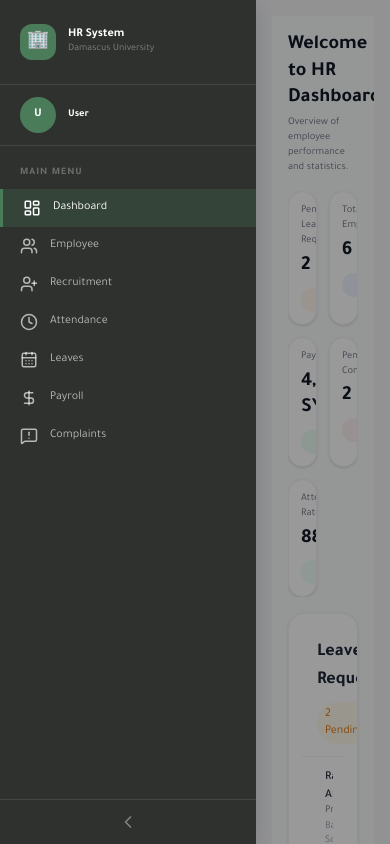
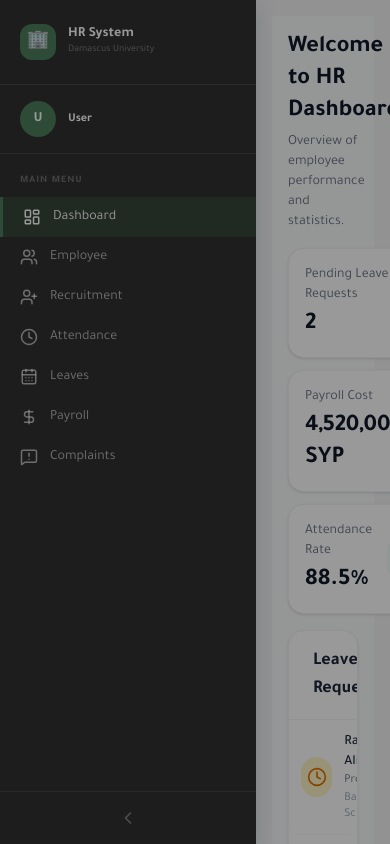
Before and after one commit to sanam2025/HR-system-, a React (Vite) app: page /Hr in a window 390 px wide. Built offline with nearby package versions, Linux system fonts and the light colour scheme.

Commit message:
some  edit im formPostJop

```diff
--- a/src/index.css
+++ b/src/index.css
@@ -75,138 +75,32 @@
 }
 
 /* ========================================
-   RESPONSIVE BREAKPOINTS
-   ======================================== */
-:root {
-  --breakpoint-xs: 480px;
-  --breakpoint-sm: 640px;
-  --breakpoint-md: 768px;
-  --breakpoint-lg: 1024px;
-  --breakpoint-xl: 1280px;
-  --breakpoint-2xl: 1536px;
-}
-
-/* ========================================
    RESPONSIVE STATS CARDS GRID
    ======================================== */
-/* قاعدة واحدة تشتغل على جميع البطاقات */
-.stats-grid,
-.grid-cols-1.md\:grid-cols-2.lg\:grid-cols-4,
-.grid-cols-1.md\:grid-cols-2.lg\:grid-cols-5,
-.grid-cols-1.sm\:grid-cols-2.lg\:grid-cols-4 {
-  display: grid !important;
-  gap: 1rem !important;
-}
-
-/* موبايل صغير */
-@media (max-width: 480px) {
+@media (max-width: 640px) {
   .stats-grid,
   .grid-cols-1.md\:grid-cols-2.lg\:grid-cols-4,
-  .grid-cols-1.md\:grid-cols-2.lg\:grid-cols-5,
-  .grid-cols-1.sm\:grid-cols-2.lg\:grid-cols-4 {
+  .grid-cols-1.md\:grid-cols-2.lg\:grid-cols-5 {
     grid-template-columns: repeat(2, 1fr) !important;
     gap: 0.75rem !important;
   }
 }
 
-/* موبايل متوسط */
-@media (min-width: 481px) and (max-width: 640px) {
+@media (min-width: 641px) and (max-width: 1024px) {
   .stats-grid,
   .grid-cols-1.md\:grid-cols-2.lg\:grid-cols-4,
-  .grid-cols-1.md\:grid-cols-2.lg\:grid-cols-5,
-  .grid-cols-1.sm\:grid-cols-2.lg\:grid-cols-4 {
-    grid-template-columns: repeat(2, 1fr) !important;
+  .grid-cols-1.md\:grid-cols-2.lg\:grid-cols-5 {
+    grid-template-columns: repeat(3, 1fr) !important;
     gap: 1rem !important;
   }
 }
 
-/* تابلت */
-@media (min-width: 641px) and (max-width: 1024px) {
+@media (min-width: 1025px) {
   .stats-grid,
   .grid-cols-1.md\:grid-cols-2.lg\:grid-cols-4,
-  .grid-cols-1.md\:grid-cols-2.lg\:grid-cols-5,
-  .grid-cols-1.sm\:grid-cols-2.lg\:grid-cols-4 {
-    grid-template-columns: repeat(3, 1fr) !important;
+  .grid-cols-1.md\:grid-cols-2.lg\:grid-cols-5 {
+    grid-template-columns: repeat(5, 1fr) !important;
     gap: 1.25rem !important;
-  }
-}
-
-/* ديسكتوب */
-@media (min-width: 1025px) and (max-width: 1280px) {
-  .stats-grid,
-  .grid-cols-1.md\:grid-cols-2.lg\:grid-cols-4,
-  .grid-cols-1.md\:grid-cols-2.lg\:grid-cols-5,
-  .grid-cols-1.sm\:grid-cols-2.lg\:grid-cols-4 {
-    grid-template-columns: repeat(4, 1fr) !important;
-    gap: 1.25rem !important;
-  }
-}
-
-/* شاشة كبيرة */
-@media (min-width: 1281px) {
-  .stats-grid,
-  .grid-cols-1.md\:grid-cols-2.lg\:grid-cols-4,
-  .grid-cols-1.md\:grid-cols-2.lg\:grid-cols-5,
-  .grid-cols-1.sm\:grid-cols-2.lg\:grid-cols-4 {
-    grid-template-columns: repeat(5, 1fr) !important;
-    gap: 1.5rem !important;
-  }
-}
-
-/* ========================================
-   RESPONSIVE STATS CARD STYLES
-   ======================================== */
-.stat-card,
-.bg-white.rounded-2xl,
-.bg-white.rounded-xl {
-  width: 100% !important;
-  min-width: 0 !important;
-  overflow: hidden !important;
-}
-
-/* موبايل صغير */
-@media (max-width: 480px) {
-  .stat-card,
-  .bg-white.rounded-2xl,
-  .bg-white.rounded-xl {
-    padding: 0.75rem !important;
-  }
-
-  .stat-card-title,
-  .text-sm.text-gray-500 {
-    font-size: 0.65rem !important;
-    margin-bottom: 0.25rem !important;
-  }
-
-  .stat-card-value,
-  .text-2xl.font-bold,
-  .text-3xl.font-bold {
-    font-size: 1rem !important;
-  }
-
-  .stat-card-icon,
-  .p-3.rounded-2xl {
-    padding: 0.5rem !important;
-  }
-
-  .stat-card-icon svg,
-  .p-3.rounded-2xl svg {
-    width: 1rem !important;
-    height: 1rem !important;
-  }
-}
-
-/* موبايل متوسط */
-@media (min-width: 481px) and (max-width: 640px) {
-  .stat-card,
-  .bg-white.rounded-2xl,
-  .bg-white.rounded-xl {
-    padding: 1rem !important;
-  }
-
-  .stat-card-value,
-  .text-2xl.font-bold {
-    font-size: 1.25rem !important;
   }
 }
 
@@ -225,14 +119,12 @@
   input[type="text"],
   select {
     width: 100% !important;
-    min-width: auto !important;
   }
 }
 
 /* ========================================
    RESPONSIVE TABLES
    ======================================== */
-/* شاشات تابلت وأصغر */
 @media (max-width: 768px) {
   .overflow-x-auto {
     overflow-x: auto !important;
@@ -242,93 +134,6 @@
   .w-full {
     min-width: 600px !important;
   }
-
-  th,
-  td {
-    white-space: nowrap !important;
-  }
-}
-
-/* موبايل صغير - تحويل الجدول إلى بطاقات */
-@media (max-width: 480px) {
-  .data-table thead,
-  table thead {
-    display: none !important;
-  }
-
-  .data-table tbody tr,
-  table tbody tr {
-    display: block !important;
-    margin-bottom: 1rem !important;
-    border: 1px solid #e5e7eb !important;
-    border-radius: 0.75rem !important;
-    background: white !important;
-    padding: 0.5rem !important;
-  }
-
-  .data-table tbody td,
-  table tbody td {
-    display: flex !important;
-    justify-content: space-between !important;
-    align-items: center !important;
-    padding: 0.5rem 0.75rem !important;
-    border-bottom: 1px solid #e5e7eb !important;
-    white-space: normal !important;
-  }
-
-  .data-table tbody td:last-child,
-  table tbody td:last-child {
-    border-bottom: none !important;
-  }
-}
-
-/* ========================================
-   RESPONSIVE SIDEBAR
-   ======================================== */
-@media (max-width: 768px) {
-  .sidebar {
-    transform: translateX(100%);
-    transition: transform 0.3s ease;
-  }
-
-  .sidebar.mobile-open {
-    transform: translateX(0);
-  }
-
-  .sidebar-open,
-  .sidebar-closed {
-    width: 260px !important;
-  }
-
-  .sidebar-overlay {
-    position: fixed;
-    inset: 0;
-    background: rgba(0, 0, 0, 0.5);
-    z-index: 40;
-  }
-}
-
-/* ========================================
-   RESPONSIVE TYPOGRAPHY
-   ======================================== */
-@media (max-width: 640px) {
-  h1,
-  .text-2xl.font-bold {
-    font-size: 1.25rem !important;
-  }
-
-  h2,
-  .text-xl.font-semibold {
-    font-size: 1.125rem !important;
-  }
-
-  .text-sm {
-    font-size: 0.75rem !important;
-  }
-
-  .text-xs {
-    font-size: 0.65rem !important;
-  }
 }
 
 /* ========================================
@@ -337,16 +142,6 @@
 @media (max-width: 640px) {
   .p-6 {
     padding: 1rem !important;
-  }
-
-  .px-6 {
-    padding-left: 1rem !important;
-    padding-right: 1rem !important;
-  }
-
-  .py-4 {
-    padding-top: 0.75rem !important;
-    padding-bottom: 0.75rem !important;
   }
 
   .gap-5 {
@@ -359,53 +154,20 @@
 }
 
 /* ========================================
-   RESPONSIVE MODAL
-   ======================================== */
-@media (max-width: 640px) {
-  .fixed.inset-0 .bg-white.rounded-2xl {
-    width: 95% !important;
-    margin: 1rem !important;
-    max-height: calc(100vh - 2rem) !important;
-  }
-}
-
-/* ========================================
-   FIX FOR OVERFLOW ISSUES
+   UTILITIES
    ======================================== */
 .container,
-main,
-div[class*="p-"],
-div[class*="m-"] {
+main {
   max-width: 100% !important;
   overflow-x: hidden !important;
 }
 
-/* منع أي عنصر من الخروج عن الحاوية */
 img,
-svg,
-video,
-canvas {
+svg {
   max-width: 100% !important;
   height: auto !important;
 }
 
-/* تحسين عرض البطاقات */
-.flex.items-center.justify-between {
-  gap: 0.5rem !important;
-  flex-wrap: wrap !important;
-}
-
-@media (max-width: 480px) {
-  .flex.items-center.justify-between {
-    flex-direction: column !important;
-    align-items: flex-start !important;
-  }
-}
-
-/* ========================================
-   CLEAN & MINIMAL STYLES
-   ======================================== */
-/* إزالة أي تأثيرات غير مرغوب فيها */
 *:focus {
   outline: none !important;
 }
@@ -413,28 +175,9 @@ canvas {
 button {
   cursor: pointer !important;
 }
-
-a {
-  text-decoration: none !important;
+/* ========================================
+   MODAL STYLES (DO NOT CHANGE)
+   ======================================== */
+.fixed.inset-0 {
+  z-index: 99999 !important;
 }
-
-/* تحسين readability */
-.text-gray-500 {
-  color: #6b7280 !important;
-}
-
-.text-gray-600 {
-  color: #4b5563 !important;
-}
-
-.text-gray-700 {
-  color: #374151 !important;
-}
-
-.text-gray-800 {
-  color: #1f2937 !important;
-}
-
-.text-gray-900 {
-  color: #111827 !important;
-}
```
Also changed, not shown: src/core/modules/HR/Components/Special_Components/JobPostingForm.tsx (line endings or trailing spaces), src/shared/routes/HRRoute.tsx (line endings or trailing spaces).
